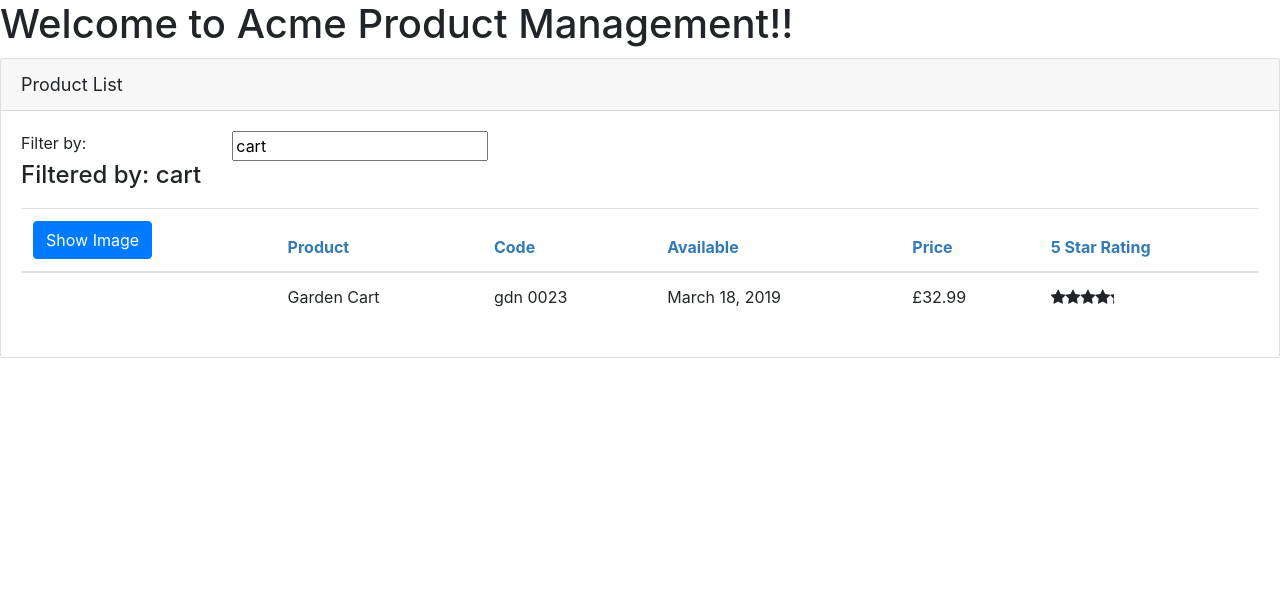
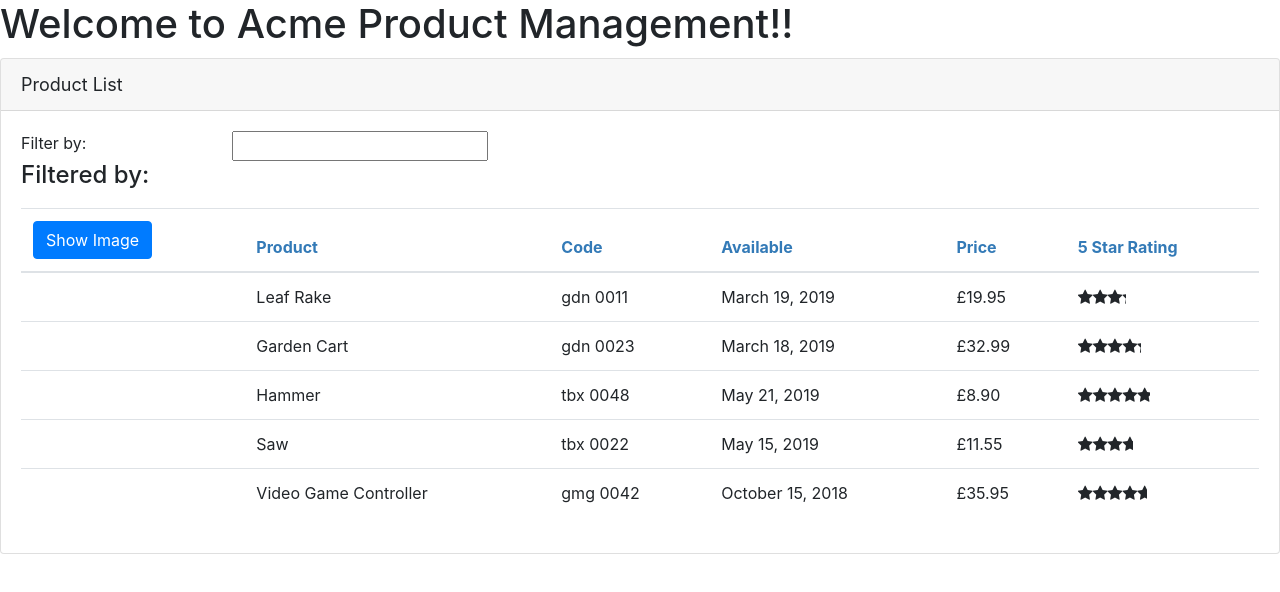
Before and after one commit to MSMSalim/ACME-APP, an Angular app: page / in a window 1280 px wide. Shown: the top 592 px of the page. Built offline with nearby package versions, Linux system fonts and the light colour scheme.

Commit message:
creating a new service and using that in product list component

```diff
--- a/src/app/products/product-list.component.ts
+++ b/src/app/products/product-list.component.ts
@@ -1,5 +1,6 @@
 import { Component, OnInit } from '@angular/core';
 import { IProduct } from './product';
+import { ProductService } from './product.service';
 
 @Component({
   selector: 'pm-products',
@@ -14,9 +15,7 @@
 
   public _listFilter: string;
 
-  constructor() {
-    this.filteredProducts = this.products;
-    this.listFilter = 'cart';
+  constructor(private productService : ProductService) {
   }
 
   get listFilter(): string {
@@ -31,29 +30,7 @@
   }
 
   public filteredProducts: IProduct[];
-
-  public products: IProduct[] = [
-    {
-      productId: 2,
-      productName: 'Garden Cart',
-      productCode: 'GDN-0023',
-      releaseDate: 'March 18, 2019',
-      description: '15 gallon capacity rolling garden',
-      price: 32.99,
-      starRating: 4.2,
-      imageUrl: 'assets/images/garden_cart.png',
-    },
-    {
-      productId: 5,
-      productName: 'Hammer',
-      productCode: 'TBX-0048',
-      releaseDate: 'March 21, 2019',
-      description: 'Curved claw steel hammer',
-      price: 8.9,
-      starRating: 4.8,
-      imageUrl: 'assets/images/hammer.png',
-    },
-  ];
+  public products: IProduct[];
 
   performFilter(filterBy: string): IProduct[] {
     let filterByLowerCase = filterBy.toLocaleLowerCase();
@@ -65,6 +42,8 @@
 
   ngOnInit(): void {
     console.log('component initialise');
+    this.products = this.productService.getProducts();
+    this.filteredProducts = this.products;
   }
 
   toggleImage(): void {
--- /dev/null
+++ b/src/app/products/product.service.ts
@@ -0,0 +1,62 @@
+import { Injectable } from '@angular/core';
+import { IProduct } from './product';
+
+@Injectable({
+    providedIn: 'root'
+})
+export class ProductService {
+  public getProducts(): IProduct[] {
+    return [
+      {
+        productId: 1,
+        productName: 'Leaf Rake',
+        productCode: 'GDN-0011',
+        releaseDate: 'March 19, 2019',
+        description: 'Leaf rake with 48-inch wooden handle.',
+        price: 19.95,
+        starRating: 3.2,
+        imageUrl: 'assets/images/leaf_rake.png',
+      },
+      {
+        productId: 2,
+        productName: 'Garden Cart',
+        productCode: 'GDN-0023',
+        releaseDate: 'March 18, 2019',
+        description: '15 gallon capacity rolling garden cart',
+        price: 32.99,
+        starRating: 4.2,
+        imageUrl: 'assets/images/garden_cart.png',
+      },
+      {
+        productId: 5,
+        productName: 'Hammer',
+        productCode: 'TBX-0048',
+        releaseDate: 'May 21, 2019',
+        description: 'Curved claw steel hammer',
+        price: 8.9,
+        starRating: 4.8,
+        imageUrl: 'assets/images/hammer.png',
+      },
+      {
+        productId: 8,
+        productName: 'Saw',
+        productCode: 'TBX-0022',
+        releaseDate: 'May 15, 2019',
+        description: '15-inch steel blade hand saw',
+        price: 11.55,
+        starRating: 3.7,
+        imageUrl: 'assets/images/saw.png',
+      },
+      {
+        productId: 10,
+        productName: 'Video Game Controller',
+        productCode: 'GMG-0042',
+        releaseDate: 'October 15, 2018',
+        description: 'Standard two-button video game controller',
+        price: 35.95,
+        starRating: 4.6,
+        imageUrl: 'assets/images/xbox-controller.png',
+      },
+    ];
+  }
+}
```
